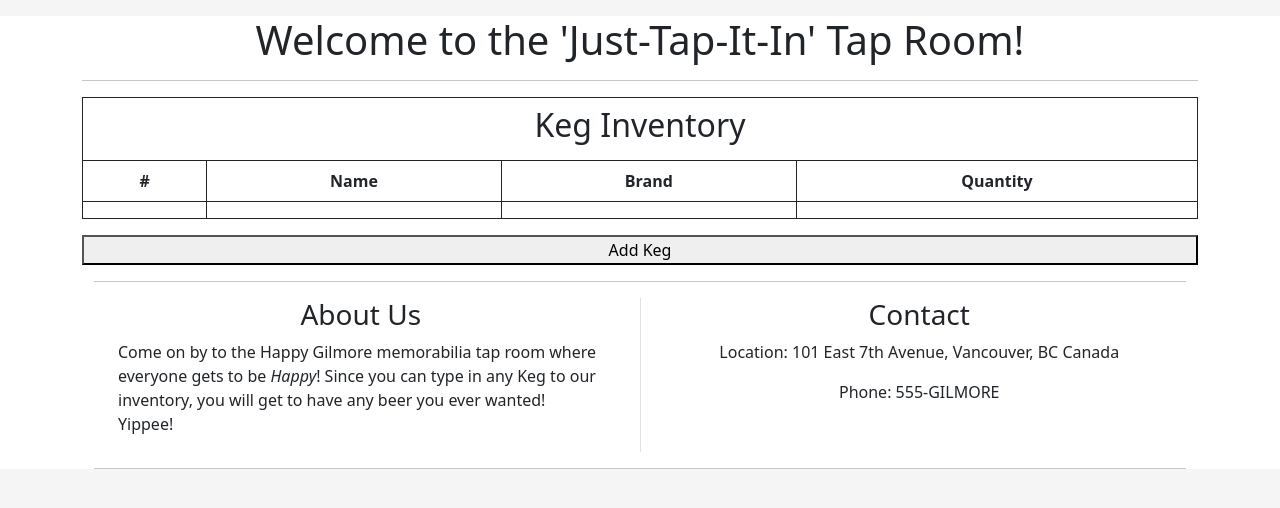
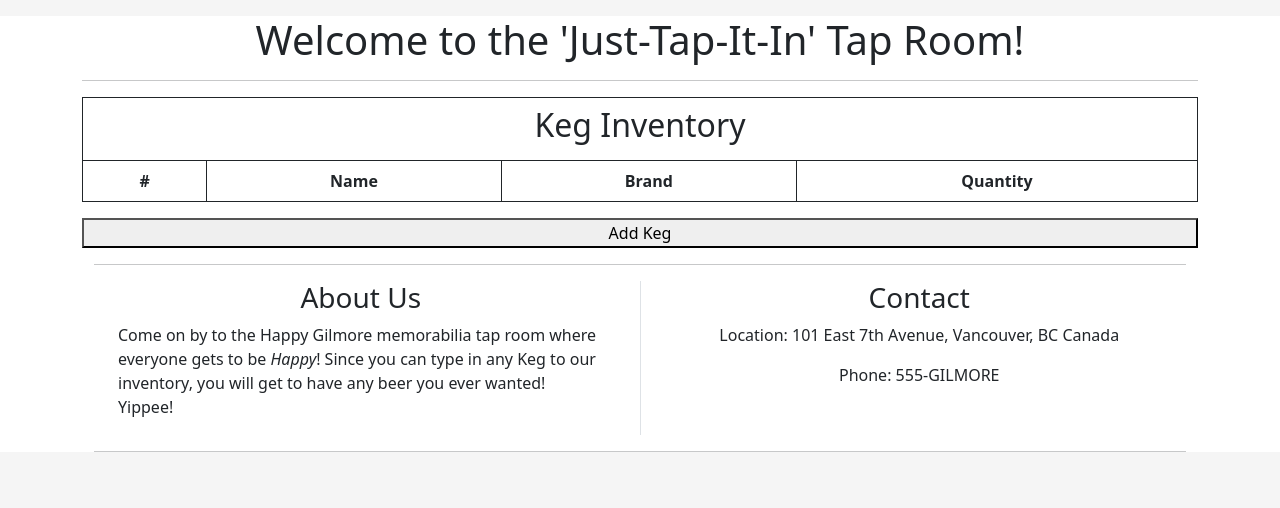
Before and after one commit to dqveha/happy_gilmore_tap_room, a React (Create React App) app: page / in a window 1280 px wide. Shown: the top 508 px of the page. Built offline with nearby package versions, Linux system fonts and the light colour scheme.

Commit message:
BUGFIX: Took away empty row from ListMenu

```diff
--- a/src/components/ListMenu.jsx
+++ b/src/components/ListMenu.jsx
@@ -18,6 +18,7 @@ function ListMenu(props){
             <th>Brand</th>
             <th>Quantity</th>
           </tr>
+          {props.kegList.length > 0 &&
             <tr>
               <td>
                 {props.kegList.map((keg, index) =>
@@ -60,6 +61,7 @@ function ListMenu(props){
                 )}
               </td>
             </tr>
+          }
         </thead>
       </table>
     </>
```
Also changed, not shown: 1 other file (tests, documents, lock files or other folders). Lines whose indentation alone changed are shown as unchanged.
